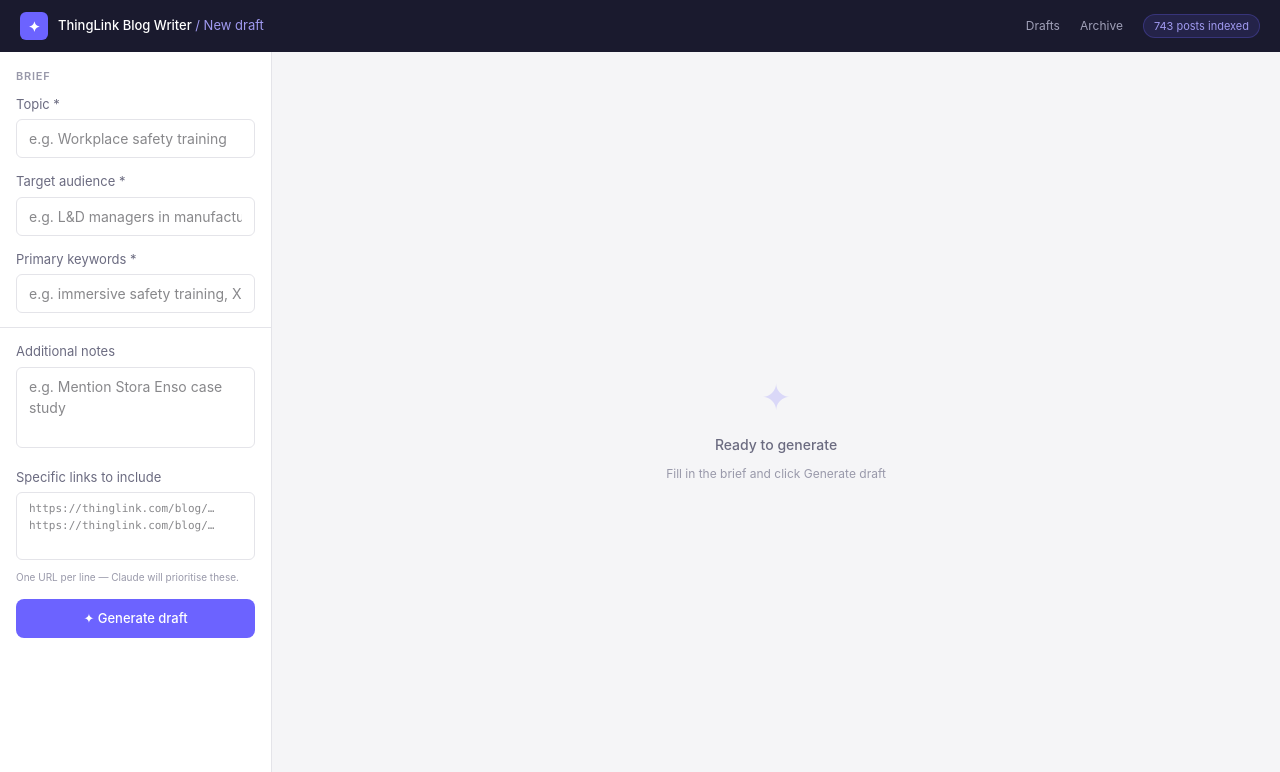
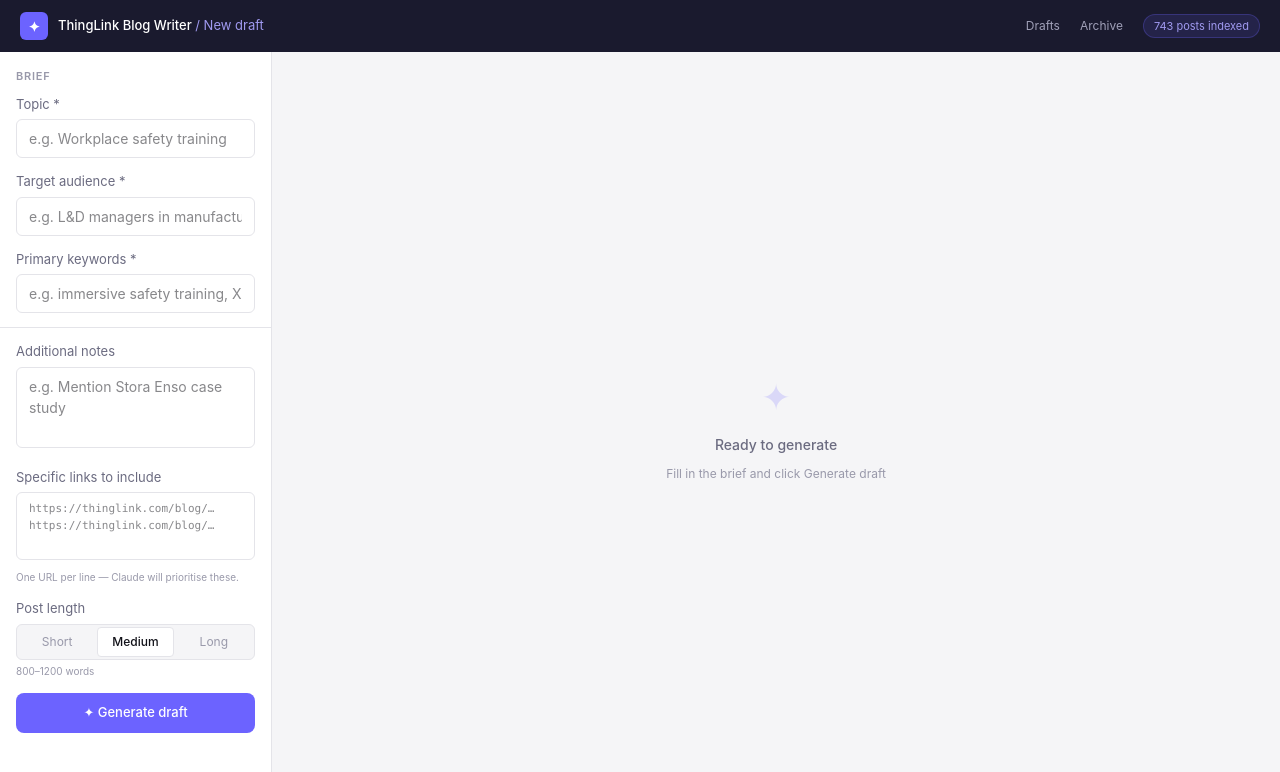
Before and after one commit to Cairnfutures/Thinglinkblog, a Next.js app: page /generate in a window 1280 px wide. Shown: the top 772 px of the page. Built offline with nearby package versions, Linux system fonts and the light colour scheme.

Commit message:
add post length selector

```diff
--- a/app/api/generate/route.ts
+++ b/app/api/generate/route.ts
@@ -7,7 +7,7 @@
 export async function POST(req: NextRequest) {
   try {
     const body = await req.json()
-    const { topic, audience, keywords, notes, specificLinks } = body
+    const { topic, audience, keywords, notes, specificLinks, length } = body
 
     if (!topic || !audience || !keywords) {
       return NextResponse.json(
@@ -16,7 +16,7 @@
       )
     }
 
-    const draft = await generateDraft({ topic, audience, keywords, notes, specificLinks })
+    const draft = await generateDraft({ topic, audience, keywords, notes, specificLinks, length })
 
     // Save to database
     const { data, error } = await supabaseAdmin
--- a/app/generate/page.tsx
+++ b/app/generate/page.tsx
@@ -107,6 +107,7 @@
   const [similarityWarning, setSimilarityWarning] = useState('')
   const [draftId, setDraftId] = useState<string | null>(null)
   const [linkCopied, setLinkCopied] = useState(false)
+  const [length, setLength] = useState<'short' | 'medium' | 'long'>('medium')
 
   const htmlBody = useMemo(() => {
     if (htmlOverride !== null) return htmlOverride
@@ -134,7 +135,7 @@
       const res = await fetch('/api/generate', {
         method: 'POST',
         headers: { 'Content-Type': 'application/json' },
-        body: JSON.stringify({ topic, audience, keywords, notes, specificLinks }),
+        body: JSON.stringify({ topic, audience, keywords, notes, specificLinks, length }),
       })
       const data = await res.json()
       if (!res.ok) throw new Error(data.error || 'Generation failed')
@@ -211,6 +212,21 @@
                 placeholder={'https://thinglink.com/blog/…\nhttps://thinglink.com/blog/…'} rows={3}
                 style={{ ...field, fontFamily: C.mono, fontSize: 11 }} />
               <p style={{ fontSize: 10, color: C.textMuted, margin: '4px 0 0' }}>One URL per line — Claude will prioritise these.</p>
+            </div>
+
+            <div>
+              <label style={{ fontSize: 13, color: C.textSub, display: 'block', marginBottom: 6 }}>Post length</label>
+              <div style={{ display: 'flex', background: C.bg, border: `1px solid ${C.border}`, borderRadius: 6, padding: 2, gap: 2 }}>
+                {(['short', 'medium', 'long'] as const).map(opt => (
+                  <button key={opt} type="button" onClick={() => setLength(opt)}
+                    style={{ flex: 1, padding: '5px 0', fontSize: 12, fontWeight: length === opt ? 500 : 400, color: length === opt ? C.text : C.textMuted, background: length === opt ? C.surface : 'transparent', border: length === opt ? `1px solid ${C.border}` : '1px solid transparent', borderRadius: 4, cursor: 'pointer', fontFamily: C.sans, textTransform: 'capitalize' }}>
+                    {opt}
+                  </button>
+                ))}
+              </div>
+              <p style={{ fontSize: 10, color: C.textMuted, margin: '4px 0 0' }}>
+                {length === 'short' ? '400–600 words' : length === 'medium' ? '800–1200 words' : '1500–2000 words'}
+              </p>
             </div>
 
             <button type="submit" disabled={status === 'generating'}
--- a/lib/generate.ts
+++ b/lib/generate.ts
@@ -5,12 +5,21 @@
 // ─────────────────────────────────────────
 // Types
 // ─────────────────────────────────────────
+export type PostLength = 'short' | 'medium' | 'long'
+
+const LENGTH_CONFIG: Record<PostLength, { words: string; maxTokens: number }> = {
+  short:  { words: '400–600 words',   maxTokens: 3000 },
+  medium: { words: '800–1200 words',  maxTokens: 5000 },
+  long:   { words: '1500–2000 words', maxTokens: 8000 },
+}
+
 export interface GenerateInput {
   topic: string
   audience: string
   keywords: string
   notes?: string
   specificLinks?: string
+  length?: PostLength
 }
 
 export interface SourcePost {
@@ -181,7 +190,8 @@
 // Main generation function
 // ─────────────────────────────────────────
 export async function generateDraft(input: GenerateInput): Promise<GeneratedDraft> {
-  const { topic, audience, keywords, notes, specificLinks } = input
+  const { topic, audience, keywords, notes, specificLinks, length = 'medium' } = input
+  const { words, maxTokens } = LENGTH_CONFIG[length]
 
   // 1. Embed the query
   const queryText = `${topic} ${keywords} ${audience}`
@@ -282,7 +292,7 @@
 Requirements:
 - Title: SEO-optimised, keyword-forward, compelling (max 70 characters)
 - Meta description: under 160 characters, primary keyword in first 60 characters
-- Body: 800–1200 words, in markdown, with H2 and H3 headings
+- Body: ${words}, in markdown, with H2 and H3 headings
 - Where you reference a case study, school, or customer example by name, you MUST have an approved URL for it. If a named example does not appear in the APPROVED LINKS list, do not mention it by name — describe it generically instead (e.g. "one UK secondary school" rather than naming the school)
 - Link to case studies using the exact URL from the APPROVED LINKS list — never construct or guess a URL
 - Suggest 3–5 CTAs using only approved URLs
@@ -294,7 +304,7 @@
   // 6. Call Claude
   const response = await anthropic.messages.create({
     model: GENERATION_MODEL,
-    max_tokens: MAX_TOKENS,
+    max_tokens: maxTokens,
     messages: [{ role: 'user', content: userPrompt }],
     system: systemPrompt,
   })
```
